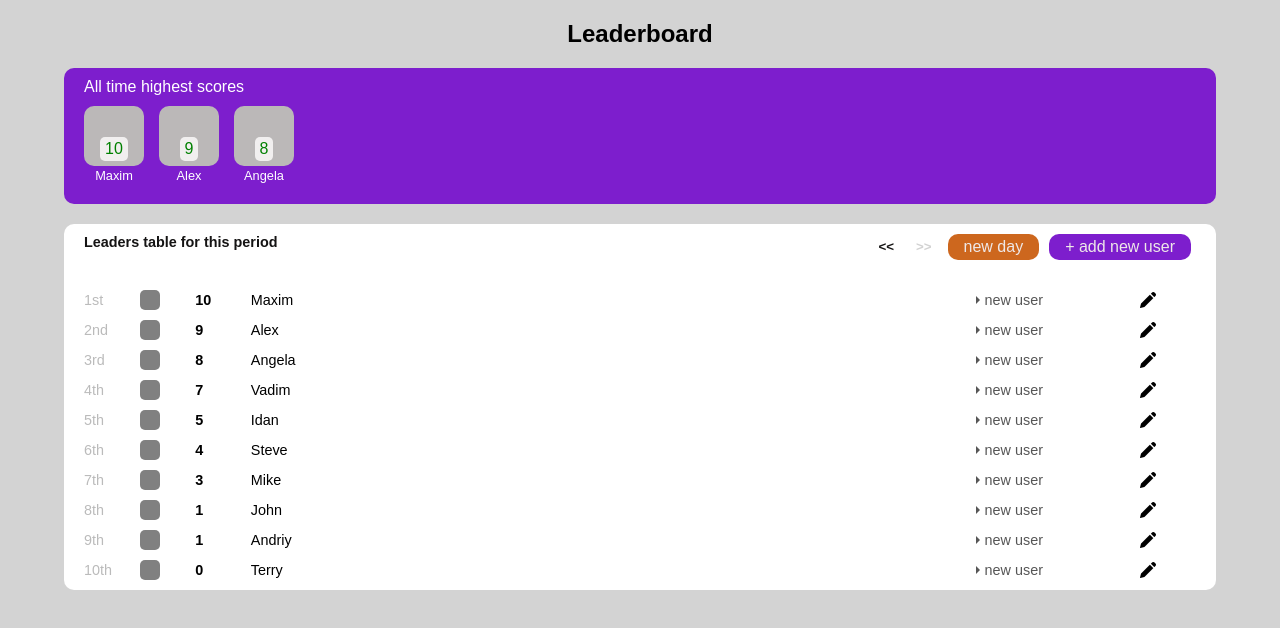
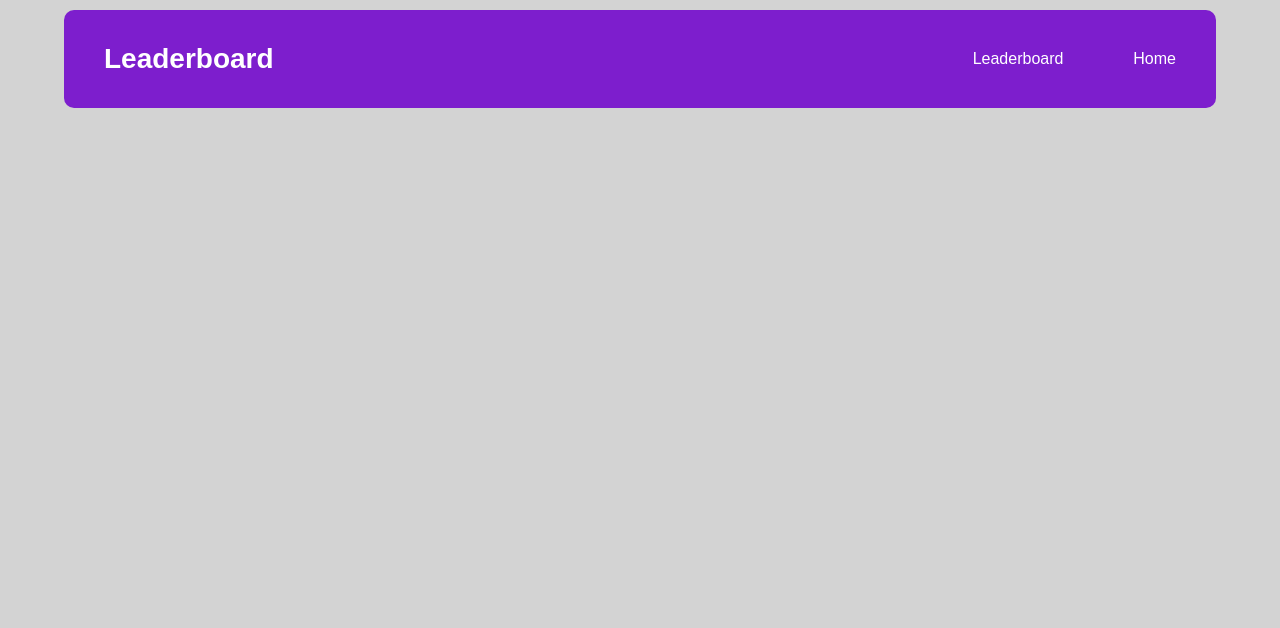
Before and after one commit to maksim-negoluk/Leaderboard, a React (Create React App) app: page / in a window 1280 px wide. Shown: the top 628 px of the page. Built offline with nearby package versions, Linux system fonts and the light colour scheme.

Commit message:
NV task: make a header

```diff
--- a/package.json
+++ b/package.json
@@ -12,12 +12,12 @@
     "@types/react": "^18.0.10",
     "@types/react-dom": "^18.0.5",
     "prettier": "^2.6.2",
-    "react": "^18.1.0",
-    "react-dom": "^18.1.0",
+    "react": "^18.2.0",
+    "react-dom": "^18.2.0",
     "react-redux": "^8.0.2",
     "react-scripts": "5.0.1",
     "redux": "^4.2.0",
-    "styled-components": "^5.3.5",
+    "styled-components": "^5.3.6",
     "typescript": "^4.7.2",
     "web-vitals": "^2.1.4"
   },
--- a/src/components/App.tsx
+++ b/src/components/App.tsx
@@ -2,6 +2,7 @@ import { useEffect } from 'react';
 import { useDispatch } from 'react-redux';
 import { fetchInitialState } from '../store/leaderboardSlice';
 import Wrapper from './styles';
+import Header from './Header/header'
 import Leaderboard from './Leaderboard/Leaderboard';
 import RecordHoldersBlock from './RecordHoldersBlock/RecordHoldersBlock';
 import Modal from './AddUserModal/Modal';
@@ -16,10 +17,10 @@ const App = () => {
 
   return (
     <Wrapper>
-      <h2>Leaderboard</h2>
-      <RecordHoldersBlock />
+      <Header />
+      {/* <RecordHoldersBlock />
       <Leaderboard />
-      <Modal />
+      <Modal /> */}
     </Wrapper>
   );
 };
--- /dev/null
+++ b/src/components/Header/header.tsx
@@ -0,0 +1,18 @@
+import {
+   HeaderBlock,
+   LeaderboardLogo,
+   LeaderboardPageLink,
+   HomePageLink,
+} from './style';
+
+const Header = () => {
+   return (
+      <HeaderBlock>
+         <LeaderboardLogo>Leaderboard</LeaderboardLogo>
+         <LeaderboardPageLink>Leaderboard</LeaderboardPageLink>
+         <HomePageLink>Home</HomePageLink>
+      </HeaderBlock>
+   )
+}
+
+export default Header
--- /dev/null
+++ b/src/components/Header/style.ts
@@ -0,0 +1,45 @@
+import styled from 'styled-components';
+
+const HeaderBlock = styled.div`
+   box-sizing: border-box;
+   border-radius: 10px;
+   padding: 10px 40px;
+   margin: 10px 0;
+   width: 90%;
+   display: flex;
+   align-items: center;
+   justify-content: space-between;
+   background-color: #7d1ecd;
+   color: white;
+`;
+
+const LeaderboardLogo = styled.h2`
+   font-size: 28px;
+   flex-grow: 9;
+`
+
+const LeaderboardPageLink = styled.a`
+   font-size: 16px;
+   text-align: right;
+   flex-grow: 1;
+   transition: 0.3s;
+
+   &:hover {
+      cursor: pointer;
+      color: #dce0dd;
+   }
+`
+
+const HomePageLink = styled.a`
+   font-size: 16px;
+   text-align: right;
+   flex-grow: 1;
+   transition: 0.3s;
+
+   &:hover {
+      cursor: pointer;
+      color: #dce0dd;
+   }
+`
+
+export { HeaderBlock, LeaderboardLogo, LeaderboardPageLink, HomePageLink }
--- a/src/components/Leaderboard/ControlPanel/style.ts
+++ b/src/components/Leaderboard/ControlPanel/style.ts
@@ -28,6 +28,10 @@ const HistoryNavigationButton = styled.button<{ inactive?: boolean }>`
   background-color: rgba(0, 0, 0, 0);
   ${({ inactive }) => (inactive ? 'color: #d2d2d2;' : 'color: #151414;')}
   font-weight: bold;
+
+  &:hover {
+    cursor: pointer;
+  }
 `;
 const NewDayButton = styled.button`
   border: none;
@@ -36,6 +40,12 @@ const NewDayButton = styled.button`
   background-color: #cd671e;
   color: #eee8e8;
   font-size: clamp(0.8rem, 3vw, 1rem);
+  transition: 0.3s;
+
+  &:hover {
+    cursor: pointer;
+    background-color: #E86F18;
+  }
 `;
 const AddUserButton = styled.button`
   border: none;
@@ -44,8 +54,14 @@ const AddUserButton = styled.button`
   background-color: #7d1ecd;
   color: #eee8e8;
   font-size: clamp(0.8rem, 3vw, 1rem);
+  transition: 0.3s;
   @media screen and (max-width: 426px) {
     padding: 4px 8px;
+  }
+
+  &:hover {
+    cursor: pointer;
+    background-color: #A94CF7;
   }
 `;
 
--- a/src/components/Leaderboard/UserList/style.ts
+++ b/src/components/Leaderboard/UserList/style.ts
@@ -70,6 +70,10 @@ const Arrow = styled.span<{ positionShift: string }>`
   }}
 `;
 
-const EditButton = styled.img``;
+const EditButton = styled.img`
+&:hover {
+  cursor: pointer;
+}
+`;
 
 export { UserBlock, Place, ProfilePicture, Score, NickName, ScoreChange, Arrow, EditButton };
```
Also changed, not shown: 1 other file (tests, documents, lock files or other folders).
